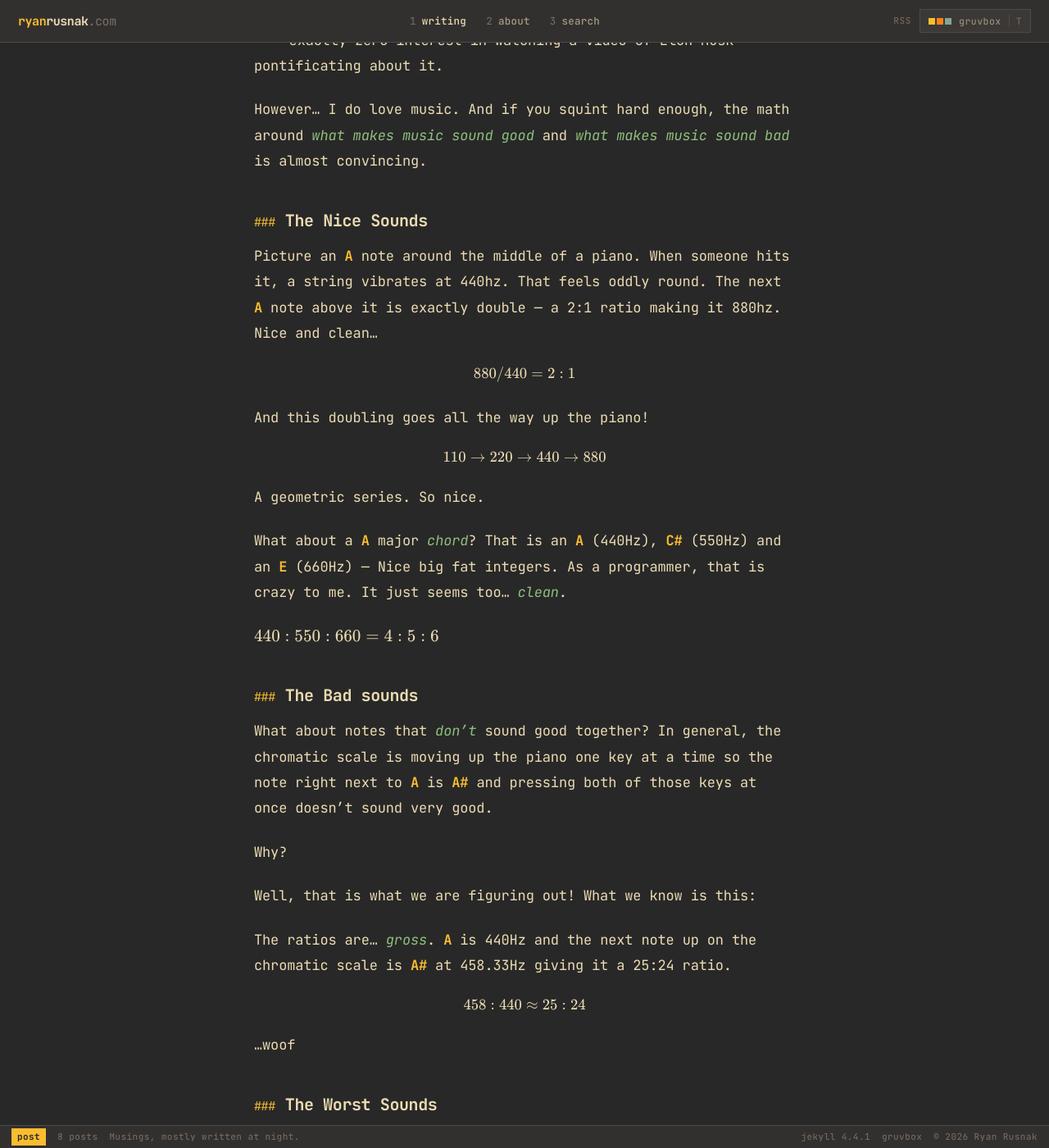
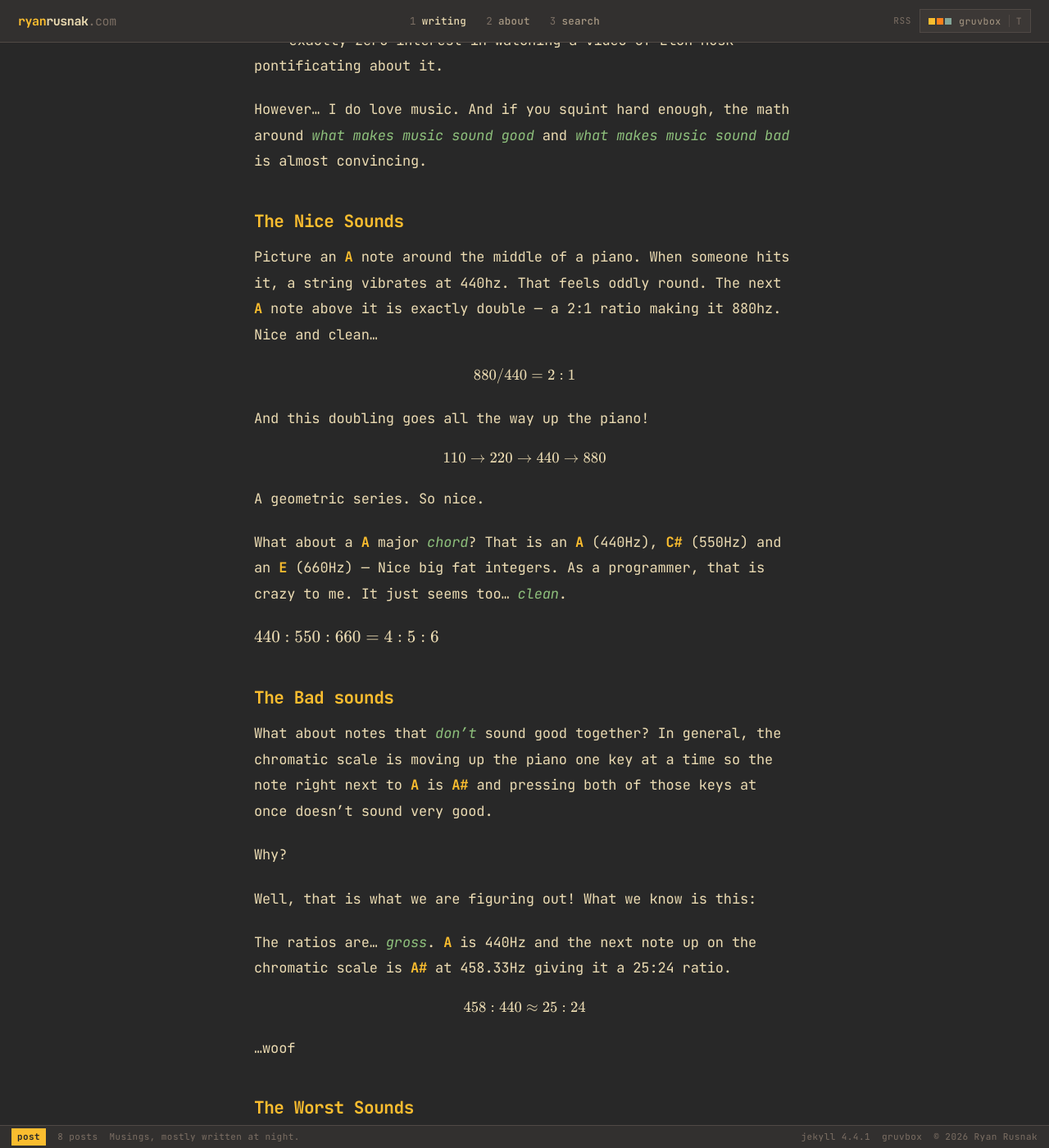
Before and after one commit to RyanRusnak/jekyll_blog, a Jekyll site: the page built from _posts/2026-08-02-the-sound-of-root-two.md, in a window 1280 px wide and 1400 px high, scrolled down 291 px. Shown: the whole window at 82% size. Built offline with Jekyll 4.4.1, drawn with Linux system fonts in a browser that asks for light colours.

Commit message:
Colour headings with the accent instead of prefixing markdown hashes
The ::before hashes read well but were the wrong mechanism: CSS generated
content is not reliably excluded from copy-paste across browsers, and some
screen readers announce it, so a reader could hear "hash hash hash The
Expertise". The accent colour now carries the theme and size carries depth.

Also fixes a scale defect the hashes were masking: h5 was 16px while body copy
is 17px, so a heading rendered smaller than the paragraphs beneath it. All four
levels now sit at or above body size.

Co-Authored-By: Claude Opus 5 (1M context) <noreply@anthropic.com>

```diff
--- a/assets/css/main.scss
+++ b/assets/css/main.scss
@@ -335,30 +335,23 @@ img { max-width: 100%; height: auto; }
    Colour choices here are measured, not eyeballed. Across all eleven palettes
    only --fg (min 7.1:1) and --accent (min 4.8:1) clear WCAG AA at body size;
    --accent2, --green and --purple drop below 3:1 on catppuccin-latte, the one
-   light theme. So emphasis takes theme colour where that is safe, and heading
-   hierarchy is carried by accent-coloured markers rather than risky text
-   colours. --aqua is safe on ten of eleven and overridden on the eleventh. */
+   light theme. So emphasis and headings take theme colour where that is safe.
+   --aqua is safe on ten of eleven and overridden on the eleventh. */
 
-/* h3-h6 get their markdown hashes back, in the accent colour. It reads as the
-   source you actually wrote, matches the terminal framing used elsewhere on the
-   page, and makes depth obvious at a glance without tinting the text itself.
+/* h3-h6 take the accent colour directly. An earlier version prefixed each with
+   its markdown hashes via ::before; that read well but CSS generated content is
+   not reliably excluded from copy-paste and some screen readers announce it, so
+   the colour does the work instead. Depth is carried by size.
    h2 keeps its own small-caps section-rule treatment above. */
 .prose h3, .prose h4, .prose h5, .prose h6 {
-  display: flex; align-items: baseline; gap: 12px;
-  color: var(--fg); font-weight: 700; letter-spacing: -0.02em;
+  color: var(--accent); font-weight: 700; letter-spacing: -0.02em;
 }
-.prose h3::before, .prose h4::before,
-.prose h5::before, .prose h6::before {
-  color: var(--accent); font-weight: 500; flex: none; opacity: 0.9;
-}
-.prose h3 { margin: 40px 0 0; font-size: 20px; }
-.prose h3::before { content: "###";    font-size: 15px; }
-.prose h4 { margin: 32px 0 0; font-size: 17.5px; }
-.prose h4::before { content: "####";   font-size: 13.5px; }
-.prose h5 { margin: 28px 0 0; font-size: 16px; }
-.prose h5::before { content: "#####";  font-size: 12.5px; }
-.prose h6 { margin: 26px 0 0; font-size: 14.5px; color: var(--dim); }
-.prose h6::before { content: "######"; font-size: 11.5px; }
+/* Body copy is 17px, so every heading level sits at or above that — h5 was
+   16px, i.e. smaller than the paragraphs it introduced. */
+.prose h3 { margin: 40px 0 0; font-size: 21px; }
+.prose h4 { margin: 32px 0 0; font-size: 19px; }
+.prose h5 { margin: 28px 0 0; font-size: 17.5px; }
+.prose h6 { margin: 26px 0 0; font-size: 17px; color: var(--dim); }
 .prose h3 + p, .prose h4 + p, .prose h5 + p, .prose h6 + p { margin-top: 12px; }
 
 .prose ul, .prose ol { margin: 20px 0 0; padding-left: 24px; font-size: 16.5px; line-height: 1.85; color: var(--fg); }
```
